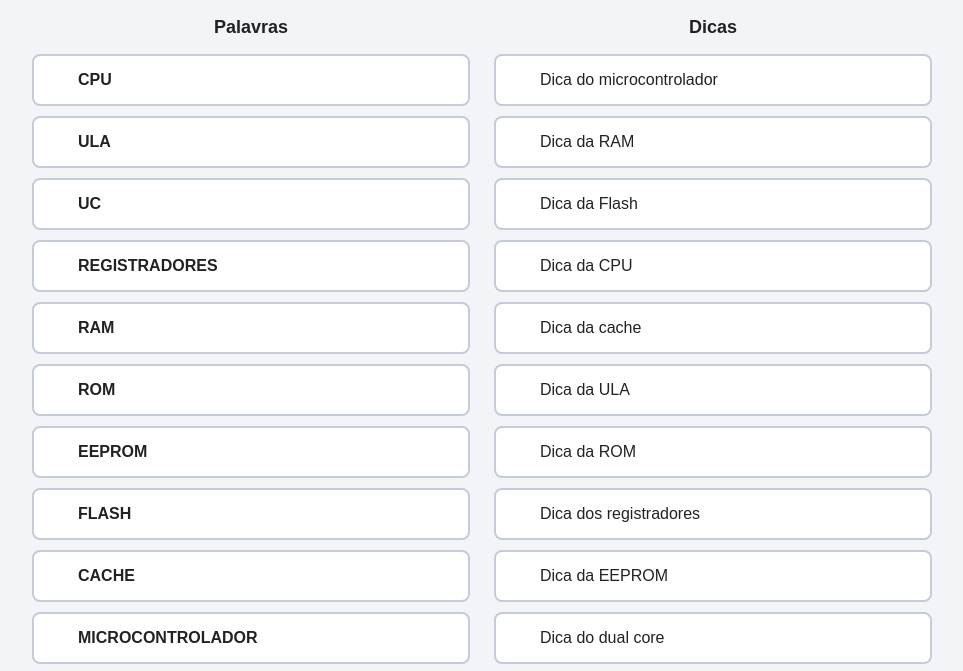
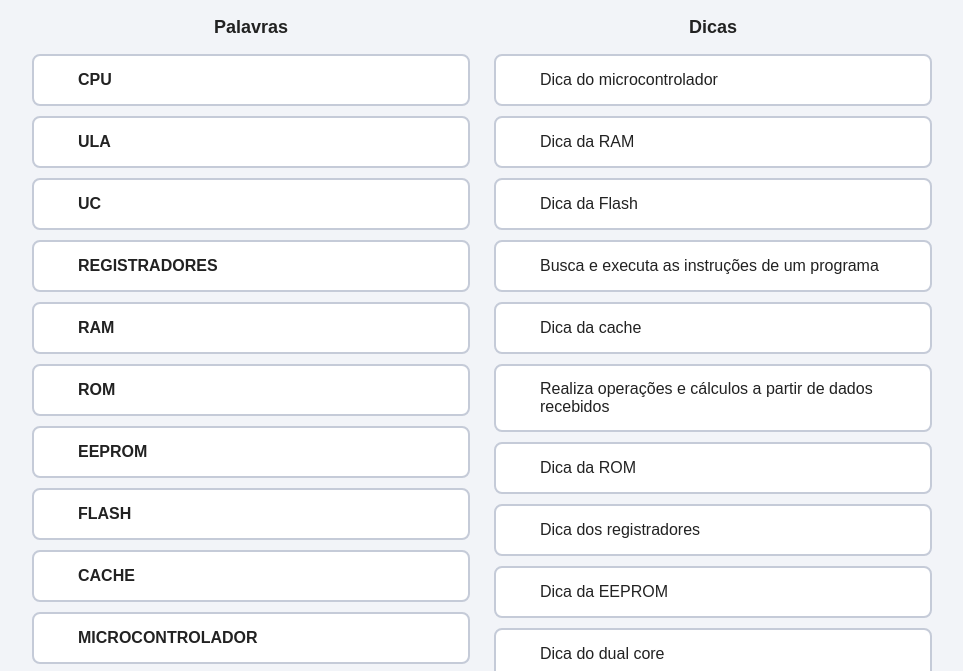
Before and after one commit to vinikenzosptech/arquitetura-computacional-game, a plain HTML site: page index.html in a window 1280 px wide. Shown: the part 103-774 px from the top of the page, without its empty margins (158-1121 px from the left). Drawn offline with Linux system fonts and the light colour scheme.

Commit message:
feat: adicionando dicas para cpu, ula e uc

```diff
--- a/index.html
+++ b/index.html
@@ -35,9 +35,9 @@
 <script>
     // EDITE AQUI: coloque as suas dicas (máximo de 15 palavras, sem citar a resposta)
     const listaDePalavras = [
-        { palavra: "CPU", dica: "Dica da CPU" },
-        { palavra: "ULA", dica: "Dica da ULA" },
-        { palavra: "UC", dica: "Dica da UC" },
+        { palavra: "CPU", dica: "Busca e executa as instruções de um programa" },
+        { palavra: "ULA", dica: "Realiza operações e cálculos a partir de dados recebidos" },
+        { palavra: "UC", dica: "Interpreta cada instrução e coordena sua execução para outros componentes" },
         { palavra: "REGISTRADORES", dica: "Dica dos registradores" },
         { palavra: "RAM", dica: "Dica da RAM" },
         { palavra: "ROM", dica: "Dica da ROM" },
```
